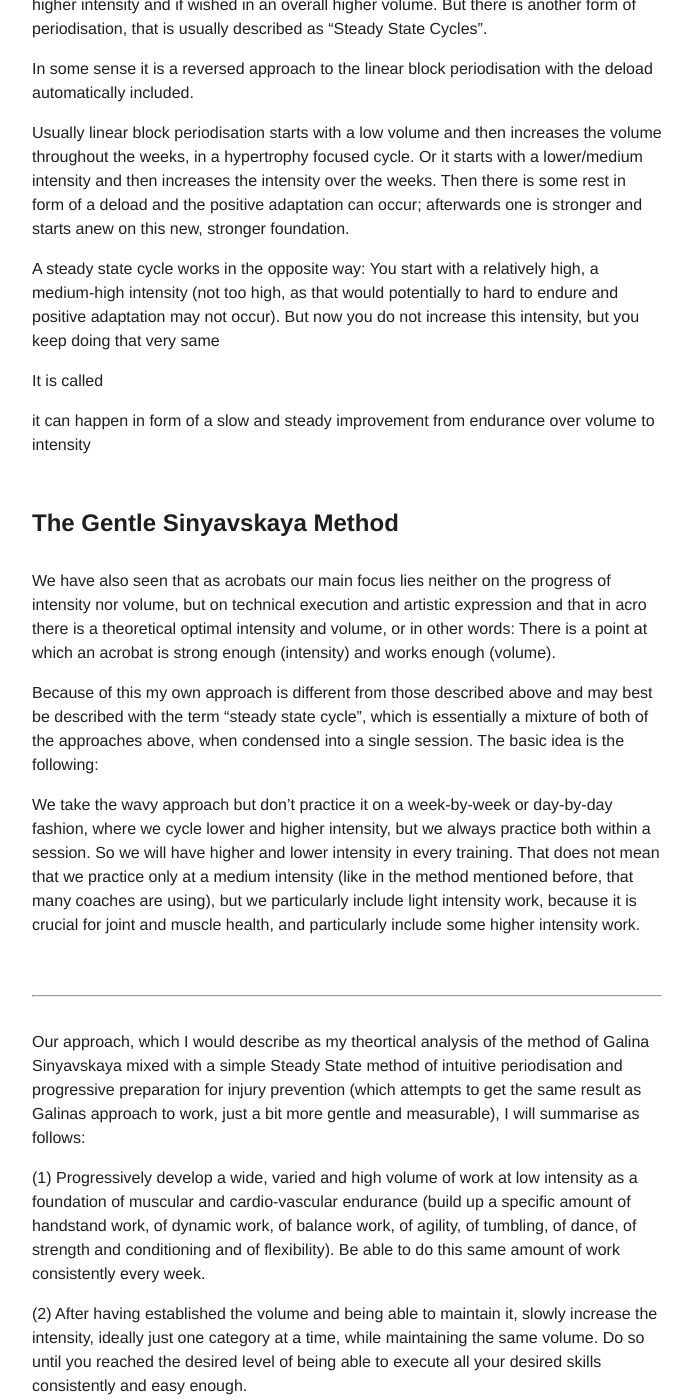
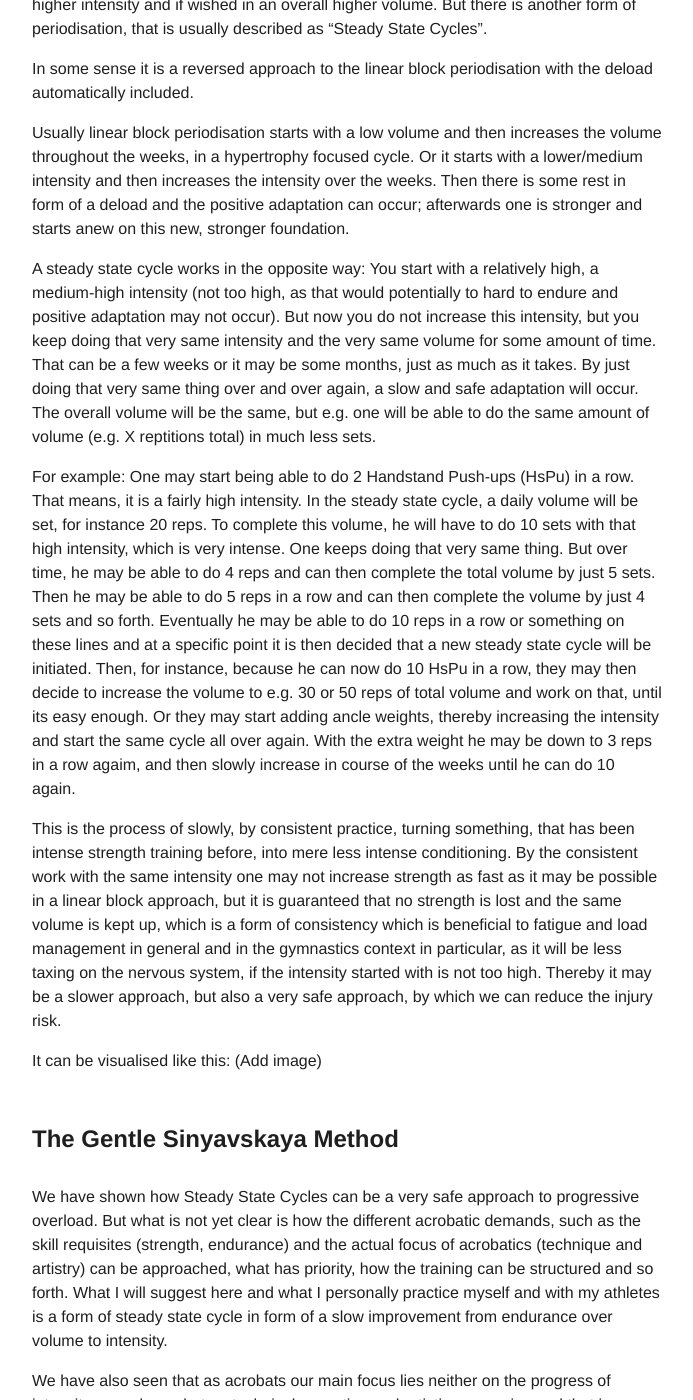
Before and after one commit to floshin/acrolib, a Jekyll site: the page built from training/periodisation.md, in a window 1280 px wide and 1400 px high, scrolled down 7350 px. Shown: the whole window, without its empty margins (293-986 px from the left). Built offline with Jekyll 4.4.1, drawn with Linux system fonts in a browser that asks for light colours; our own code applies the rules of GitHub Pages for plain Markdown files; some of the changed text lies outside the part shown.

Commit message:
Update periodisation.md

```diff
--- a/training/periodisation.md
+++ b/training/periodisation.md
@@ -122,32 +122,38 @@ In some sense it is a reversed approach to the linear block periodisation with t
 
 Usually linear block periodisation starts with a low volume and then increases the volume throughout the weeks, in a hypertrophy focused cycle. Or it starts with a lower/medium intensity and then increases the intensity over the weeks. Then there is some rest in form of a deload and the positive adaptation can occur; afterwards one is stronger and starts anew on this new, stronger foundation.
 
-A steady state cycle works in the opposite way: You start with a relatively high, a medium-high intensity (not too high, as that would potentially to hard to endure and positive adaptation may not occur). But now you do not increase this intensity, but you keep doing that very same
+A steady state cycle works in the opposite way: You start with a relatively high, a medium-high intensity (not too high, as that would potentially to hard to endure and positive adaptation may not occur). But now you do not increase this intensity, but you keep doing that very same intensity and the very same volume for some amount of time. That can be a few weeks or it may be some months, just as much as it takes. By just doing that very same thing over and over again, a slow and safe adaptation will occur. The overall volume will be the same, but e.g. one will be able to do the same amount of volume (e.g. X reptitions total) in much less sets.
 
+For example: One may start being able to do 2 Handstand Push-ups (HsPu) in a row. That means, it is a fairly high intensity. In the steady state cycle, a daily volume will be set, for instance 20 reps. To complete this volume, he will have to do 10 sets with that high intensity, which is very intense. One keeps doing that very same thing. But over time, he may be able to do 4 reps and can then complete the total volume by just 5 sets. Then he may be able to do 5 reps in a row and can then complete the volume by just 4 sets and so forth. Eventually he may be able to do 10 reps in a row or something on these lines and at a specific point it is then decided that a new steady state cycle will be initiated. Then, for instance, because he can now do 10 HsPu in a row, they may then decide to increase the volume to e.g. 30 or 50 reps of total volume and work on that, until its easy enough. Or they may start adding ancle weights, thereby increasing the intensity and start the same cycle all over again. With the extra weight he may be down to 3 reps in a row agaim, and then slowly increase in course of the weeks until he can do 10 again.
 
+This is the process of slowly, by consistent practice, turning something, that has been intense strength training before, into mere less intense conditioning. By the consistent work with the same intensity one may not increase strength as fast as it may be possible in a linear block approach, but it is guaranteed that no strength is lost and the same volume is kept up, which is a form of consistency which is beneficial to fatigue and load management in general and in the gymnastics context in particular, as it will be less taxing on the nervous system, if the intensity started with is not too high. Thereby it may be a slower approach, but also a very safe approach, by which we can reduce the injury risk.
 
-It is called
-
-
- it can happen in form of a slow and steady improvement from endurance over volume to intensity
+It can be visualised like this:
+(Add image)
 
 
 ## The Gentle Sinyavskaya Method
 
+We have shown how Steady State Cycles can be a very safe approach to progressive overload. But what is not yet clear is how the different acrobatic demands, such as the skill requisites (strength, endurance) and the actual focus of acrobatics (technique and artistry) can be approached, what has priority, how the training can be structured and so forth. What I will suggest here and what I personally practice myself and with my athletes is a form of steady state cycle in form of a slow improvement from endurance over volume to intensity.
 
 We have also seen that as acrobats our main focus lies neither on the progress of intensity nor volume, but on technical execution and artistic expression and that in acro there is a theoretical optimal intensity and volume, or in other words: There is a point at which an acrobat is strong enough (intensity) and works enough (volume).
 
-Because of this my own approach is different from those described above and may best be described with the term "steady state cycle", which is essentially a mixture of both of the approaches above, when condensed into a single session. The basic idea is the following:
+Therefore the acrobatic approach has to be different. The first thing to do is to see, which skills are meant to be learned. Then we can see which amount and what kind of strength (or flexibility) has to be acquired for the acquisition and perfect technical execution of these skills. Then we will look at the total volume at which these skills ideally should be practiced in order to perfect them, which also tells us again something about the volume of our strength work that we need in order to be strong enough go practice the skills at this volume. And this again will teach us how much "muscular endurance" we have to do, to serve as the basis of our strength.
 
-We take the wavy approach but don't practice it on a week-by-week or day-by-day fashion, where we cycle lower and higher intensity, but we always practice both within a session. So we will have higher and lower intensity in every training. That does not mean that we practice only at a medium intensity (like in the method mentioned before, that many coaches are using), but we particularly include light intensity work, because it is crucial for joint and muscle health, and particularly include some higher intensity work.
+We build endurance first via the steady state cycle. Aiming for a particular amount of muscular endurance with very light intensity per athlete and per muscle group or movement pattern depending on the role and the age (or age group or class) of an athlete and build up an ideal volume by which we can say that when they can sustain that volume they are fit and ready to perform with enough ease.
 
+Thereby we basicslly take the wavy approach but don't practice it on a week-by-week or day-by-day fashion, where we cycle lower and higher intensity, but we always practice both within a session. So we will have higher and lower intensity in every training. That does not mean that we practice only at a medium intensity (like in the method mentioned before, that many coaches are using), it just means that we particularly include light intensity work, because it is crucial for joint and muscle health and serves as a basis for strength.
+
+On the basis of this total volume with light intensity, when the "optimum volume" has been reached (including, as the most important step, a slow increase in training frequency), we will then add some intensity through steady state cycles. The athletes will thereby always have and sustain a good amount of endurance, have a high work capacity with a high frequency and then slowly and safely increase their strength, so to become strong enough to acquire and/or to practice all their skills with that optimum volume.
 
 ---
 
-Our approach, which I would describe as my theortical analysis of the method of Galina Sinyavskaya mixed with a simple Steady State method of intuitive periodisation and progressive preparation for injury prevention (which attempts to get the same result as Galinas approach to work, just a bit more gentle and measurable), I will summarise as follows:
+I would describe this approach as my theortical analysis of the method of my coach Galina Sinyavskaya, mixed with a simple Steady State method of intuitive periodisation and progressive preparation for injury prevention (which attempts to get the same result as Galinas approach to work, just a bit more gentle and measurable).
+
+We may summarise it as follows:
 
 (1) Progressively develop a wide, varied and high volume of work at low intensity as a foundation of muscular and cardio-vascular endurance (build up a specific amount of handstand work, of dynamic work, of balance work, of agility, of tumbling, of dance, of strength and conditioning and of flexibility). Be able to do this same amount of work consistently every week.
 
 (2) After having established the volume and being able to maintain it, slowly increase the intensity, ideally just one category at a time, while maintaining the same volume. Do so until you reached the desired level of being able to execute all your desired skills consistently and easy enough.
-  (2a) Working hard is always necessary, but cannot mean to work through joint pain and into injury. Thus while trying to increase the overall intensity further and further be always ready to adjust the intensity intuitively on a day-by-day basis to accomodate to your level of fatigue, soreness, tendon strain etc.
+  (2a) Working hard is always necessary, but cannot mean to work through joint pain and into injury. Thus while trying to increase the overall intensity further and further be always ready to adjust the intensity intuitively on a day-by-day basis to accomodate to your level of fatigue, soreness, tendon strain etc.; the steady state protocol ensures a gentle improvement and prevents overuse injury by increasing intensity too often.
   (2b) After an injury or any other prolonged period of inactivity of more than a few days (e.g. a week or even just 3-4 days if you otherwise train 5-6 days a week), stick to the same volume, but lower the intensity roughly in half, after a while (maybe a week, maybe longer) to 3/4 and then after another period back to the full former workload.
```
